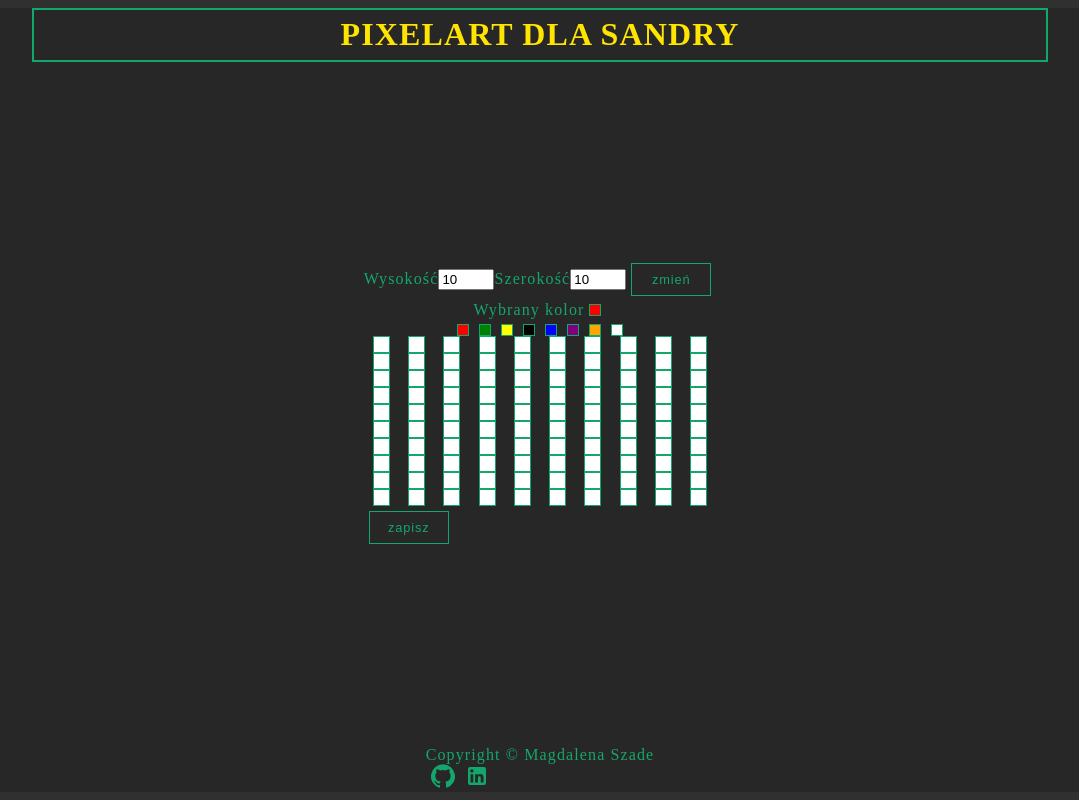
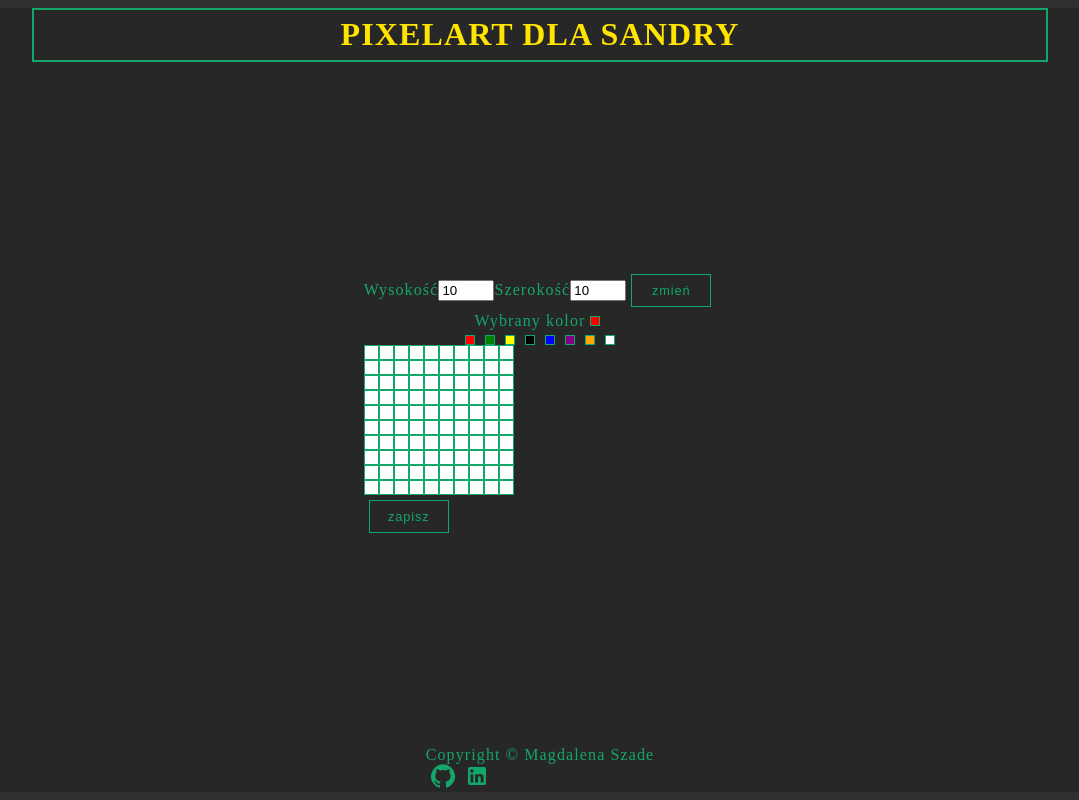
Before and after one commit to MagdaSzade/pixelart, a React (Create React App) app in the folder client/: page / in a window 1280 px wide. Shown: the whole page, without its empty margins (100-1179 px from the left). Built offline with nearby package versions, Linux system fonts and the light colour scheme; the HTML template or start-up script is replaced by a standard one.

Commit message:
layout - canva and pixel - done

```diff
--- a/client/src/components/Canva.js
+++ b/client/src/components/Canva.js
@@ -5,6 +5,8 @@ import Pixel from './Pixel';
 import { setPixels } from '../actions';
 
 import { indexOfPixel, createWhiteBoard } from '../helpers/key';
+
+import '../styles/canva.css'
 
 class Canva extends React.Component {
     state = {
@@ -56,13 +58,15 @@ class Canva extends React.Component {
 
     render() {
         return (
+            <div className='canva-conteiner'>
                 <div
                     className="canva grid"
                     id="canva"
-                    style={{gridTemplateColumns: `repeat(${this.props.width}, 1fr)`}}
+                    style={{gridTemplateColumns: `repeat(${this.props.width}, 15px)`}}
                 >
                     {this.createCanva()}
                 </div>
+            </div>
         )
     }
 }
--- /dev/null
+++ b/client/src/styles/canva.css
@@ -0,0 +1,6 @@
+.canva-conteiner {
+    justify-items: center;
+}
+
+.canva {
+}
--- a/client/src/styles/pixel.css
+++ b/client/src/styles/pixel.css
@@ -1,4 +1,5 @@
 .pixel {
+    box-sizing: border-box;
     width: 15px;
     height: 15px;
     margin: 0;
--- a/client/src/styles/styles.css
+++ b/client/src/styles/styles.css
@@ -22,7 +22,7 @@
 }
 
 .grid {
-    display: grid;
+    display: inline-grid;
     justify-items: center;
     align-items: center;
 }
```
